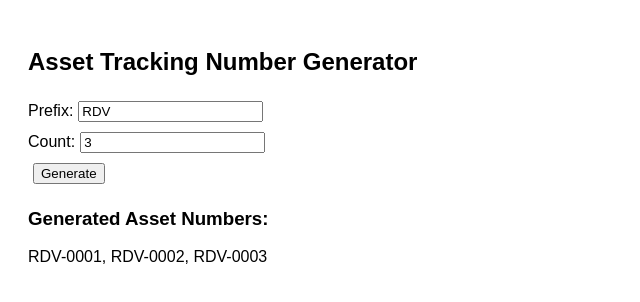
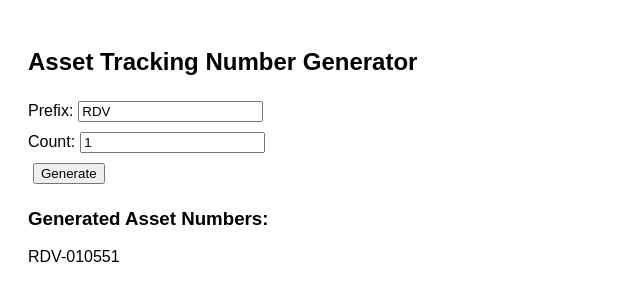
Before and after one commit to mertgulpinar/asset-number-generator, a plain HTML site: page index.html in a window 1280 px wide. Both pictures are taken after a click on the button "Generate". Shown: the whole page, without its empty margins (0-640 px from the left). Drawn offline with Linux system fonts and the light colour scheme.

Commit message:
Update index.html

```diff
--- a/index.html
+++ b/index.html
@@ -2,7 +2,7 @@
 <!DOCTYPE html>
 <html>
 <head>
-  <title>Hyland Asset Number Generator</title>
+  <title>Asset Number Generator</title>
   <style>
     body { font-family: Arial; padding: 20px; }
     input, button { margin: 5px; }
@@ -11,7 +11,7 @@
 <body>
   <h2>Asset Tracking Number Generator</h2>
   <label>Prefix:</label><input type="text" id="prefix" value="RDV"><br>
-  <label>Count:</label><input type="number" id="count" value="3"><br>
+  <label>Count:</label><input type="number" id="count" value="1"><br>
   <button onclick="generateAssetNumbers()">Generate</button>
 
   <h3>Generated Asset Numbers:</h3>
@@ -23,12 +23,12 @@
       const count = parseInt(document.getElementById('count').value);
       let numbers = [];
 
-      // Retrieve last number from localStorage or start from 1
-      let lastNumber = parseInt(localStorage.getItem('lastAssetNumber')) || 0;
+      // Start from 10550 if no value is stored
+      let lastNumber = parseInt(localStorage.getItem('lastAssetNumber')) || 10550;
 
       for (let i = 1; i <= count; i++) {
         lastNumber++;
-        let formatted = prefix + '-' + String(lastNumber).padStart(4, '0');
+        let formatted = prefix + '-' + String(lastNumber).padStart(6, '0');
         numbers.push(formatted);
       }
 
```
